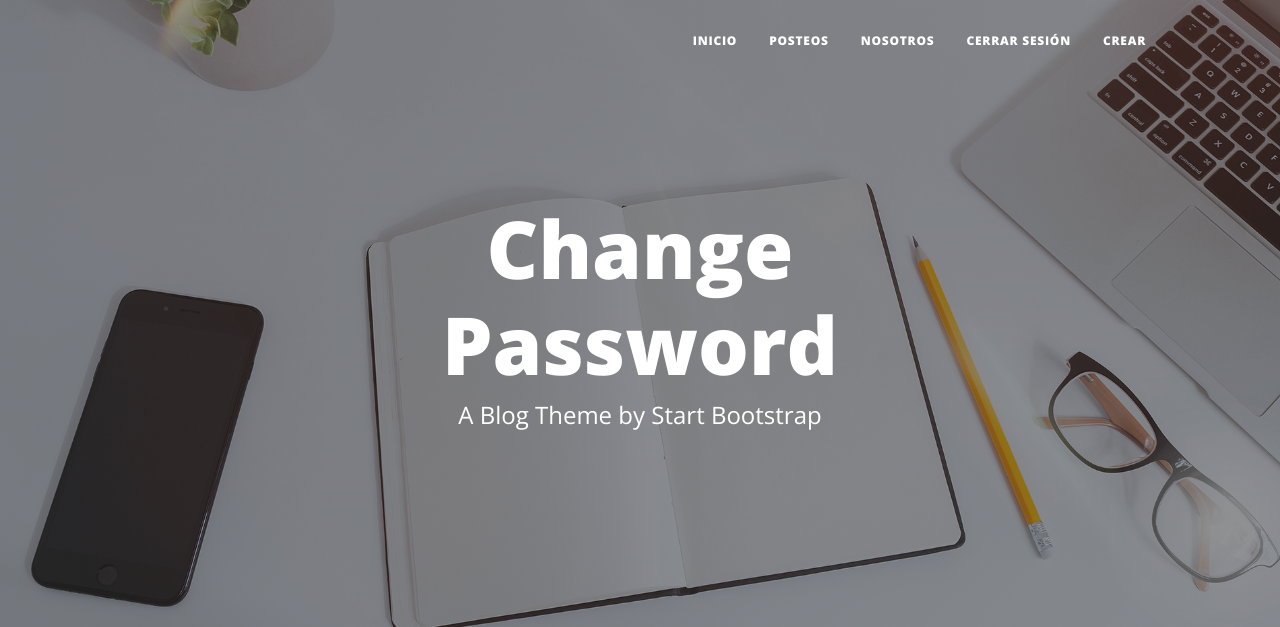
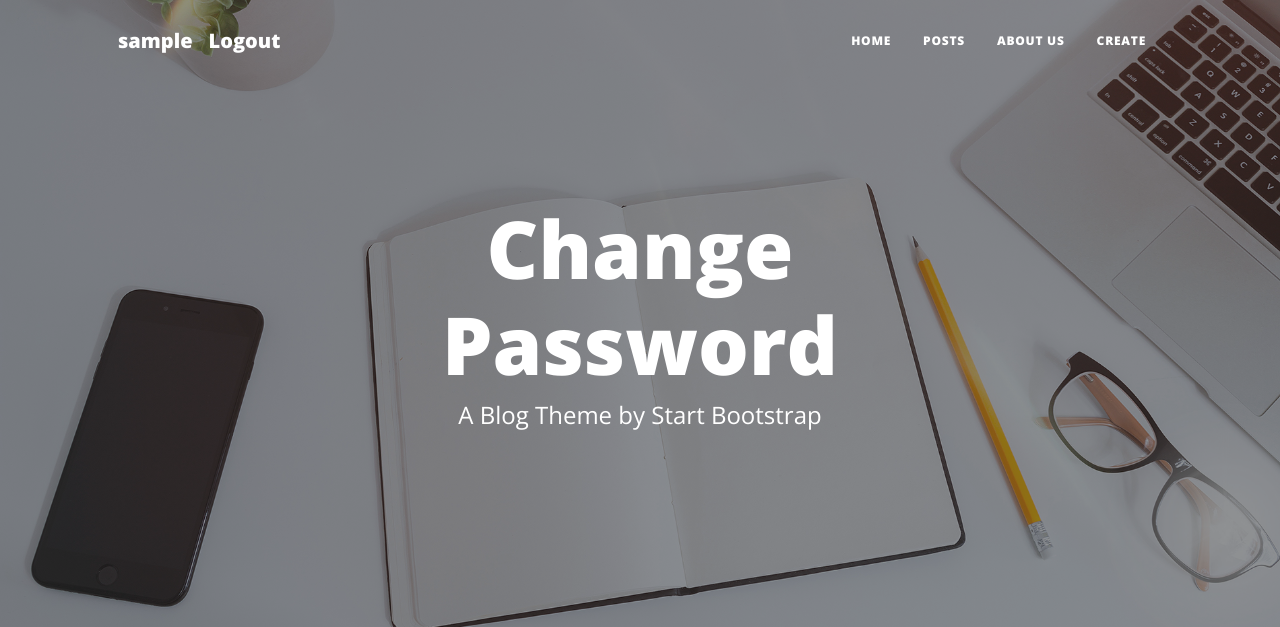
Before and after one commit to MarianoSanJuan/Blog-Cardozo-Ortiz-SanJuan, a Django app: page /accounts/perfil/cambiar-password/ in a window 1280 px wide. Shown: the top 627 px of the page. Run offline with Django 4.2, Linux system fonts and the light colour scheme; the visitor is signed in with stand-in values (Sample User, id 1); parts of the project's set-up code (start-up, migrations or seed data) failed here and were passed over; some libraries are stand-ins or nearby versions.

Commit message:
Arreglo de template para ver perfiles desde urls

```diff
--- a/appaccounts/models.py
+++ b/appaccounts/models.py
@@ -7,3 +7,5 @@ from django.contrib.auth.models import User
 class MasDatosUsuario(models.Model):
     user = models.OneToOneField(User, on_delete=models.CASCADE)
     avatar = models.ImageField(upload_to='avatares', null=True, blank=True)
+    # Agregado de campo adicional al user
+    # description = models.CharField(max_length=50)
--- a/templates/base.html
+++ b/templates/base.html
@@ -22,25 +22,32 @@
         <!-- Navigation-->
         <nav class="navbar navbar-expand-lg navbar-light" id="mainNav">
             <div class="container px-4 px-lg-5">
+                <!-- Header prueba-->
                 {% if request.user.is_authenticated %}
+                <a class="navbar-brand" href={% url 'perfil' %}>
+                    {% if request.user.masdatosusuario.avatar %}
+                    <img src={{request.user.masdatosusuario.avatar.url}} alt="" height="50px">
+                    {% endif %}
+                    {{request.user.username}}
+                </a>
+                <a class="navbar-brand" href={% url 'logout' %}>Logout</a>
                 {% else %}
-                <a class="navbar-brand" href={% url 'registro' %}>Registrarse</a>
+                <a class="navbar-brand" href={% url 'login' %}>Login</a>
+                <a class="navbar-brand" href={% url 'registro' %}>Register</a>
                 {% endif %}
+                <!-- Fin Header prueba-->
                 <button class="navbar-toggler" type="button" data-bs-toggle="collapse" data-bs-target="#navbarResponsive" aria-controls="navbarResponsive" aria-expanded="false" aria-label="Toggle navigation">
                     Menu
                     <i class="fas fa-bars"></i>
                 </button>
                 <div class="collapse navbar-collapse" id="navbarResponsive">
                     <ul class="navbar-nav ms-auto py-4 py-lg-0">
-                        <li class="nav-item"><a class="nav-link px-lg-3 py-3 py-lg-4" href={% url 'inicio' %}>Inicio</a></li>
-                        <li class="nav-item"><a class="nav-link px-lg-3 py-3 py-lg-4" href={% url 'listado_posteos' %} > Posteos</a></li>
-                        <li class="nav-item"><a class="nav-link px-lg-3 py-3 py-lg-4" href={% url 'about' %}>Nosotros</a></li>
+                        <li class="nav-item"><a class="nav-link px-lg-3 py-3 py-lg-4" href={% url 'inicio' %}>Home</a></li>
+                        <li class="nav-item"><a class="nav-link px-lg-3 py-3 py-lg-4" href={% url 'listado_posteos' %} > Posts</a></li>
+                        <li class="nav-item"><a class="nav-link px-lg-3 py-3 py-lg-4" href={% url 'about' %}>About us</a></li>
 
                         {% if request.user.is_authenticated %}
-                        <li class="nav-item"><a class="nav-link px-lg-3 py-3 py-lg-4" href={% url 'logout' %}>Cerrar sesión</a></li>
-                        <li class="nav-item"><a class="nav-link px-lg-3 py-3 py-lg-4" href={% url 'crear_posteo' %}>Crear</a></li>
-                        {% else %}
-                        <li class="nav-item"><a class="nav-link px-lg-3 py-3 py-lg-4" href={% url 'login' %}>Iniciar sesión</a></li>
+                        <li class="nav-item"><a class="nav-link px-lg-3 py-3 py-lg-4" href={% url 'crear_posteo' %}>Create</a></li>
                         {% endif %}
 
                     </ul>
```
